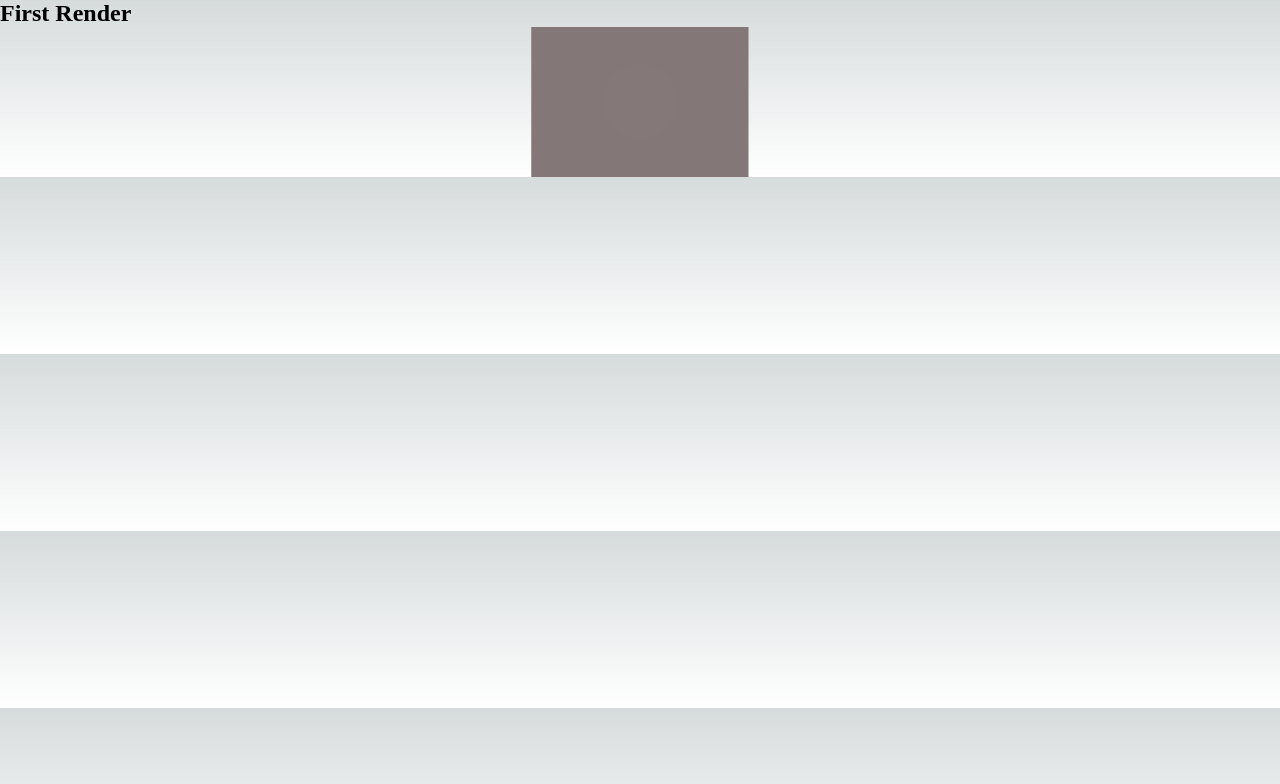
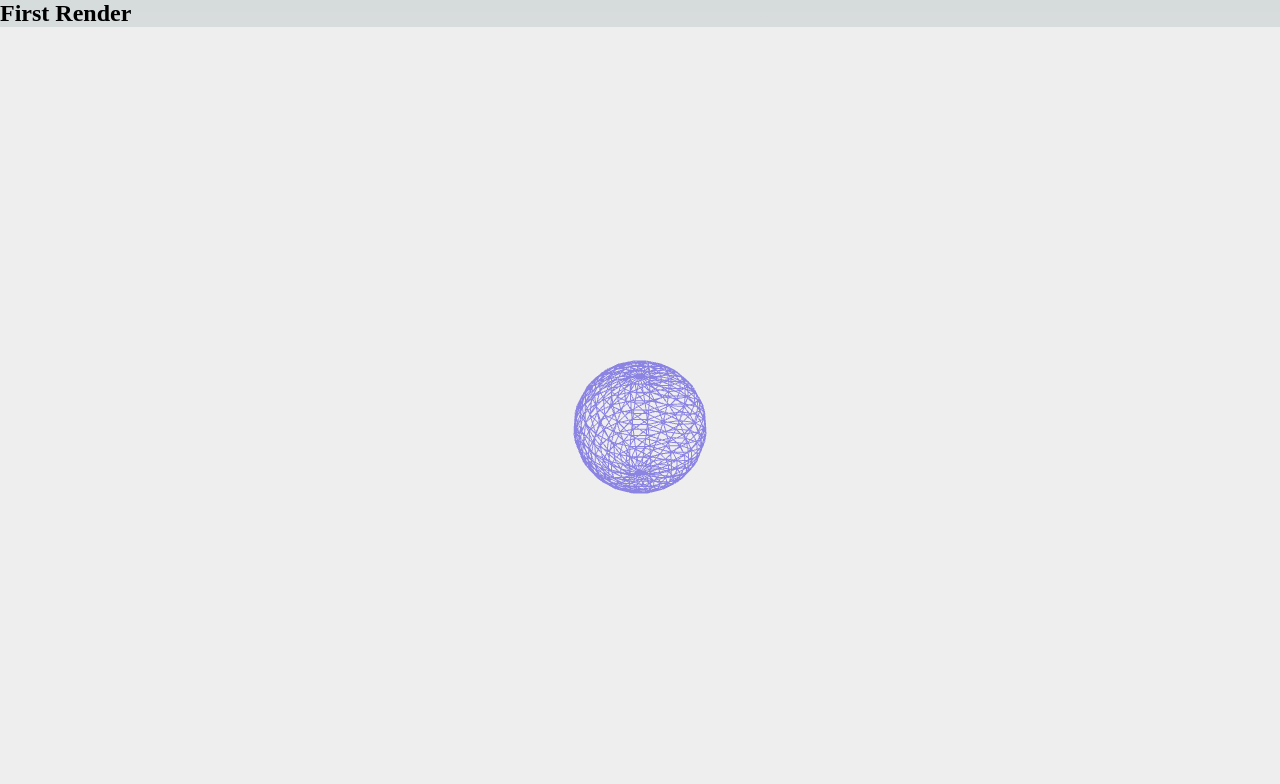
Before and after one commit to obake-fe/first-three, a Next.js app: page /learning/FirstThree in a window 1280 px wide. Shown: the top 784 px of the page. Built offline with nearby package versions, Linux system fonts and the light colour scheme.

Commit message:
feat: cameraを調整し、sphereObjectを作成

```diff
--- a/src/pages/learning/FirstThree.tsx
+++ b/src/pages/learning/FirstThree.tsx
@@ -4,10 +4,13 @@ const FirstThree = () => {
   return (
     <div className="App">
       <h2>First Render</h2>
-      <Canvas>
+      <Canvas
+        camera={{ fov: 45, near: 0.1, far: 1000, position: [-30, 40, 30] }}
+        onCreated={(state) => state.gl.setClearColor(0xeeeeee)}
+      >
         <mesh>
-          <boxGeometry args={[10, 10, 1]} />
-          <meshPhongMaterial />
+          <sphereGeometry args={[4, 20, 20]} />
+          <meshBasicMaterial args={[{ color: 0x7777ff, wireframe: true }]} />
         </mesh>
         <ambientLight args={[0xff0000]} intensity={0.1} />
         <directionalLight position={[0, 0, 5]} intensity={0.5} />
--- a/src/styles/globals.css
+++ b/src/styles/globals.css
@@ -83,6 +83,7 @@ html,
 body {
   margin: 0;
   max-width: 100vw;
+  max-height: 100vh;
   overflow-x: hidden;
 }
 
@@ -106,3 +107,8 @@ a {
     color-scheme: dark;
   }
 }
+
+.App {
+  width: 100vw;
+  height: 100vh;
+}
```
Also changed, not shown: src/styles/styles.css (deleted).
